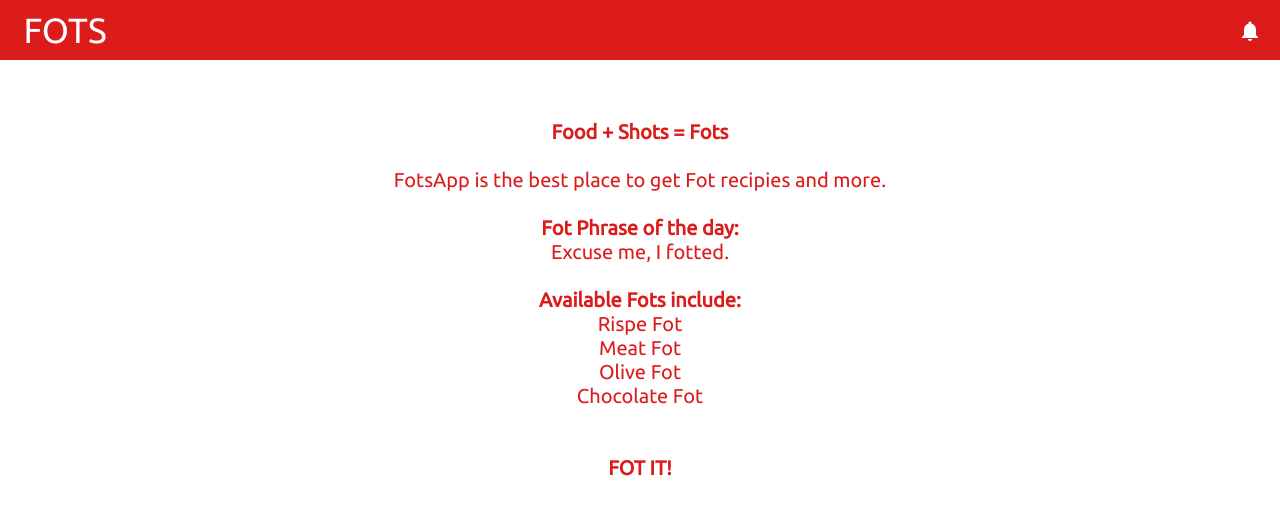
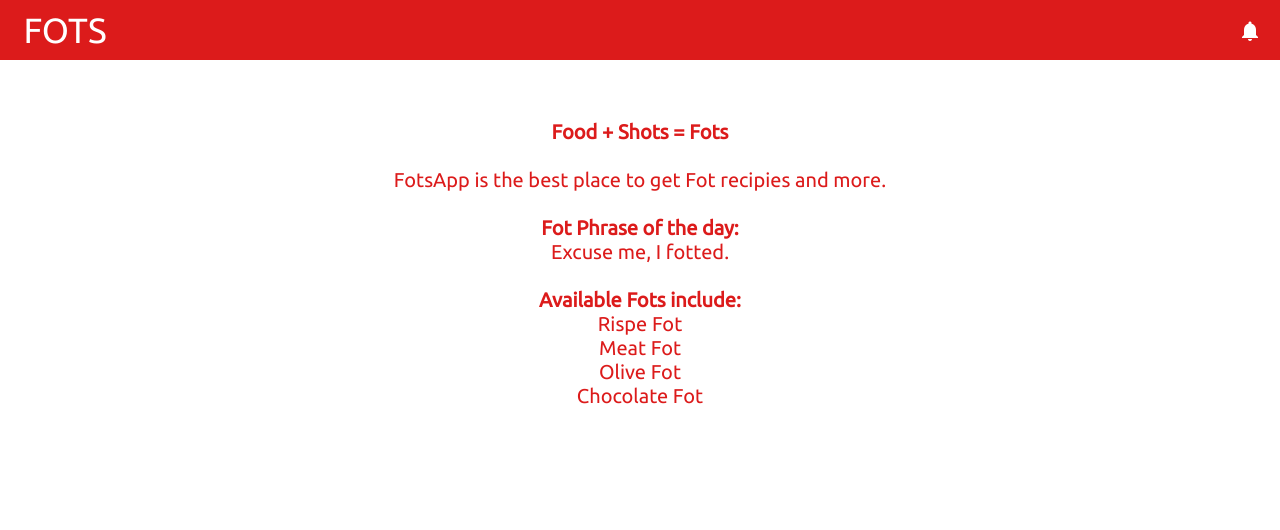
Before and after one commit to LB123658/FotsApp, a plain HTML site: page index.html in a window 1280 px wide. Shown: the top 530 px of the page. Drawn offline with Linux system fonts and the light colour scheme.

Commit message:
Update index.html

```diff
--- a/index.html
+++ b/index.html
@@ -102,7 +102,7 @@ color: white;
 <button id="notify" onmousedown="down()" onmouseup="up()"><span class="material-icons">
 notifications
 </span></button></a>
-<p id="text"><b>Food + Shots = Fots</b><br><br>FotsApp is the best place to get Fot recipies and more.<br><br><b>Fot Phrase of the day:</b><br>Excuse me, I fotted.<br><br><b>Available Fots include:</b><br>Rispe Fot<br>Meat Fot<br>Olive Fot<br>Chocolate Fot<br><br><br><b>FOT IT!</b></p>
+<p id="text"><b>Food + Shots = Fots</b><br><br>FotsApp is the best place to get Fot recipies and more.<br><br><b>Fot Phrase of the day:</b><br>Excuse me, I fotted.<br><br><b>Available Fots include:</b><br>Rispe Fot<br>Meat Fot<br>Olive Fot<br>Chocolate Fot</p>
 </div>
 
 <a href="index.html">
```
